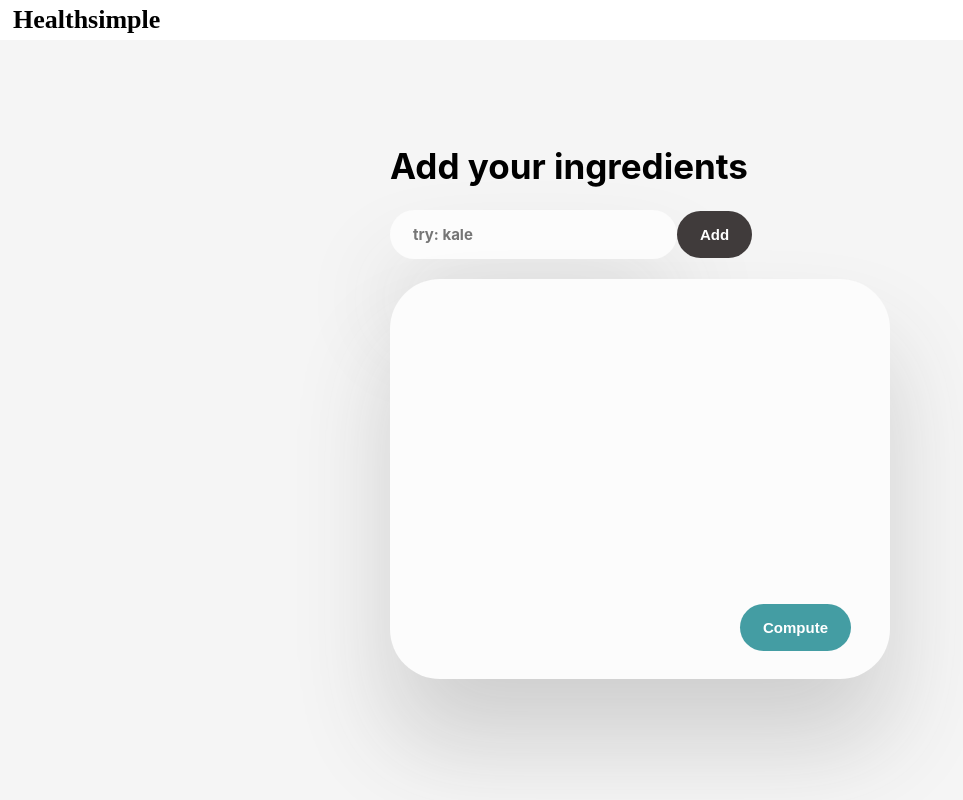
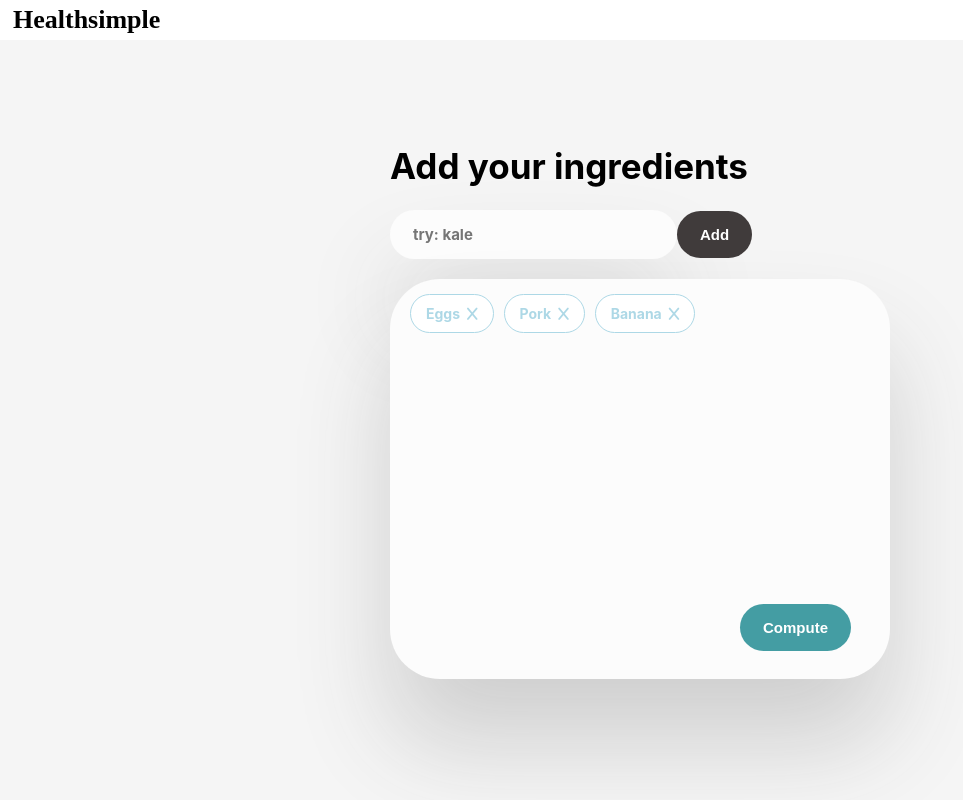
Before and after one commit to pkatnawe/HealthSimple, a React (Create React App) app in the folder frontend/: page /add in a window 1280 px wide. Shown: the whole page, without its empty margins (0-963 px from the left). Built offline with nearby package versions, Linux system fonts and the light colour scheme.

Commit message:
small style changes and added summary route

```diff
--- a/frontend/public/index.html
+++ b/frontend/public/index.html
@@ -23,7 +23,7 @@
       work correctly both with client-side routing and a non-root public URL.
       Learn how to configure a non-root public URL by running `npm run build`.
     -->
-  <title>React App</title>
+  <title>Healthsimple</title>
 </head>
 
 <body>
--- a/frontend/src/App.js
+++ b/frontend/src/App.js
@@ -2,6 +2,7 @@ import "./App.css";
 import { BrowserRouter as Router, Routes, Route } from "react-router-dom";
 import LandingPage from "./Components/LandingPage/LandingPage";
 import AddPage from "./Components/AddPage/AddPage";
+import SummaryPage from "./Components/SummaryPage/SummaryPage";
 
 function App() {
   return (
@@ -10,6 +11,7 @@ function App() {
         <Routes>
           <Route path="/" exact element={<LandingPage />} />
           <Route path="/add" exact element={<AddPage />} />
+          <Route path="/summary" exact element={<SummaryPage />}/>
         </Routes>
       </Router>
     </>
--- a/frontend/src/Components/AddPage/AddPage.css
+++ b/frontend/src/Components/AddPage/AddPage.css
@@ -106,3 +106,23 @@ input {
     all: unset;
     margin-left: 7px;
 }
+
+.delete-btn-temp {
+    all: unset;
+    margin-left: 7px;
+    color: lightblue;
+}
+
+.food-item-temp {
+    color: lightblue;
+    background: white;
+    border: 1px solid lightblue;
+    /* box-shadow: 0px 64px 95.85px rgba(58, 58, 58, 0.2); */
+    border-radius: 100px;
+    padding: 10px 15px;
+    font-size: 14px;
+    font-weight: 700;
+    box-sizing: border-box;
+    max-height: 50px;
+    margin: 5px 5px;
+}
--- a/frontend/src/Components/AddPage/AddPage.js
+++ b/frontend/src/Components/AddPage/AddPage.js
@@ -1,15 +1,36 @@
 import './AddPage.css'
 import MainTopbar from '../MainTopbar/MainTopbar';
 import { useState } from 'react';
+import { useNavigate } from 'react-router-dom';
 
 const AddPage = () => {
     const [foods, setFoods] = useState([]);
     const [newFood, setNewFood] = useState('');
+    const navigate = useNavigate();
 
+    const placeholder = () => {
+        if (foods.length === 0) {
+            return (
+                <div style={{display: 'flex'}}>
+                    <div className='food-item-temp'>Eggs
+                        <button className='delete-btn-temp'><i className="fa-solid fa-x"></i></button>
+                    </div>
+                    <div className='food-item-temp'>Pork
+                        <button className='delete-btn-temp'><i className="fa-solid fa-x"></i></button>
+                    </div>
+                    <div className='food-item-temp'>Banana
+                        <button className='delete-btn-temp'><i className="fa-solid fa-x"></i></button>
+                    </div>
+                </div>
+
+            );
+        }
+    }
     const handleDelete = (index) => {
         const newFoods = foods.filter((_, i) => i !== index);
         setFoods(newFoods);
     }
+
 
     const foodsHTML = foods.map((food, index) => {
             return (
@@ -35,6 +56,7 @@ const AddPage = () => {
             console.log('gottem!');
             setFoods([]);
             setNewFood('');
+            navigate('/summary');
         }
     }
 
@@ -57,6 +79,7 @@ const AddPage = () => {
                     </div>
                     <div className="food-list-container">
                         <div className="food-flex-container">
+                            {placeholder()}
                             {foodsHTML}
                         </div>
                         <button className='compute-btn' onClick={handleCompute}>Compute</button>
--- a/frontend/src/Components/LandingPage/LandingPage.css
+++ b/frontend/src/Components/LandingPage/LandingPage.css
@@ -14,13 +14,13 @@
   }
 
   .landing-title {
-    font-size: 93px;
+    font-size: 80px;
     margin-bottom: 12px;
   }
 
   .landing-sub-title {
-    font-size: 30px;
-    max-width: 520px;
+    font-size: 25px;
+    max-width: 480px;
     margin: 0 0;
     margin-bottom: 22px;
     font-weight: 400;
@@ -46,10 +46,11 @@
     flex-direction: row;
     justify-content: center;
     align-items: center;
-    padding: 18px 36px;
+    padding: 15px 15px;
     gap: 10px;
-    font-size: 18px;
+    font-size: 16px;
     font-weight: 700;
+    margin-top: 5px;
   }
 
   .App-header {
--- a/frontend/src/Components/LandingPage/LandingPage.js
+++ b/frontend/src/Components/LandingPage/LandingPage.js
@@ -19,7 +19,8 @@ const Landing = () => {
         <header className="App-header">
           <Topbar></Topbar>
           <h1 className="landing-title">Do health right</h1>
-          <h3 className="landing-sub-title">Search your ingredients and such and get your health info.</h3>
+          {/* <h3 className="landing-sub-title">Search your ingredients and get to know your health better.</h3> */}
+          <h3 className="landing-sub-title">Start learning about your health, one ingredient at a time.</h3>
           <Link className="btn" to="/add">
             Get started
           </Link>
--- /dev/null
+++ b/frontend/src/Components/SummaryPage/SummaryPage.js
@@ -0,0 +1,11 @@
+import './SummaryPage.css';
+
+const SummaryPage = () => {
+  return (
+    <>
+      <div>hello</div>
+    </>
+  );
+};
+
+export default SummaryPage;
--- a/frontend/src/Components/Topbar/Topbar.css
+++ b/frontend/src/Components/Topbar/Topbar.css
@@ -17,6 +17,7 @@
 }
 
 .top-btn {
+    all: unset;
     color: white;
     background: #403B3B;
     /* box-shadow: 0px 64px 95.85px rgba(58, 58, 58, 0.2); */
@@ -25,8 +26,8 @@
     flex-direction: row;
     justify-content: center;
     align-items: center;
-    padding: 15px 23px;
-    font-size: 15px;
+    padding: 11px 21px;
+    font-size: 14px;
     margin-left: auto;
     margin-top: 15px;
     margin-bottom: 15px;
```
Also changed, not shown: frontend/src/Components/SummaryPage/SummaryPage.css (added).
